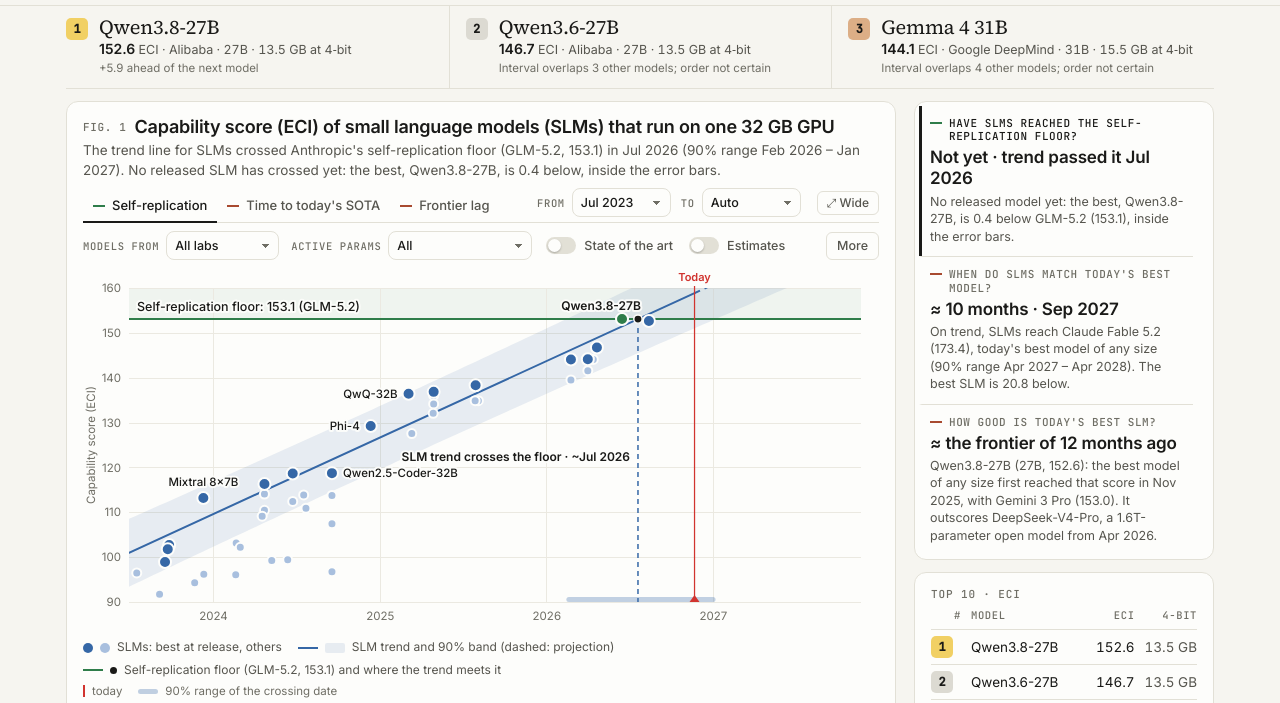
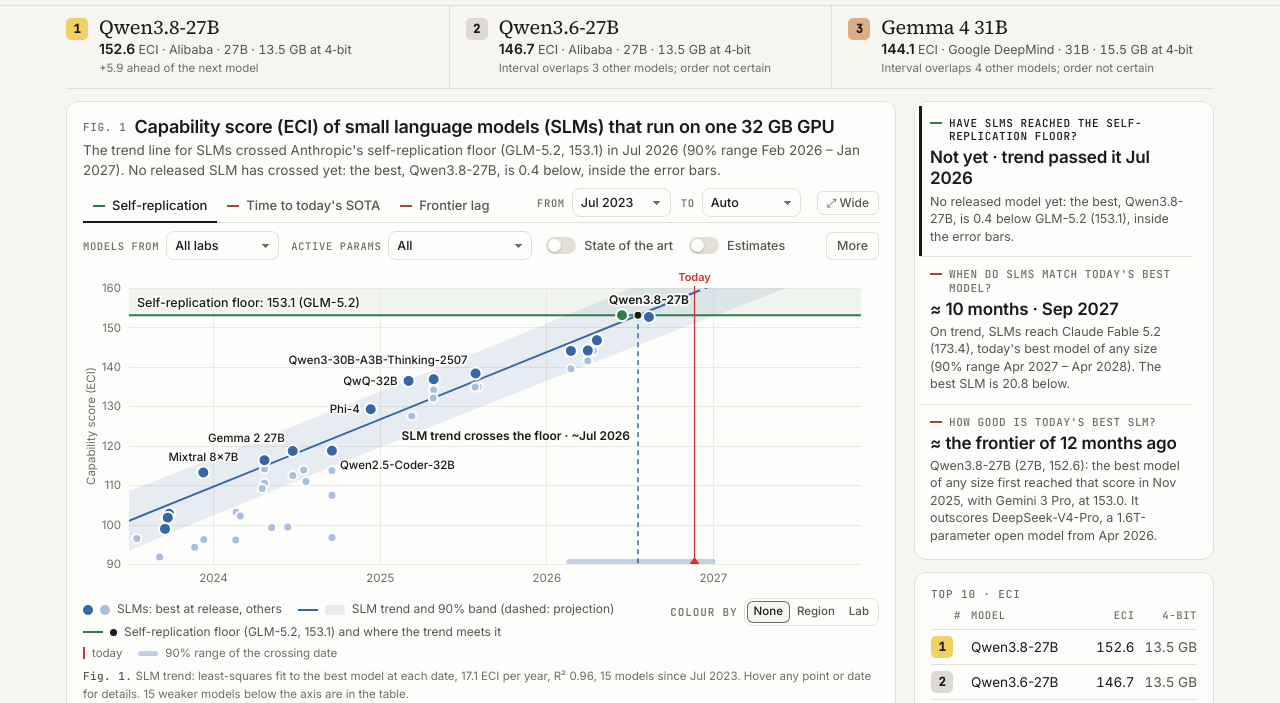
Before and after one commit to grassyhilltop/SLMArena, a plain HTML site: page index.html in a window 1280 px wide. Shown: the part 88-791 px from the top of the page. Drawn offline with nearby package versions, Linux system fonts and the light colour scheme.

Commit message:
Re-check fixes: label placement, colour key above the fold, consistent dates
- Labels never cross the threshold line; forced labels avoid key marks
  (reference, crossing, state of the art, estimates); the best SLM's name
  tries a farther ring with a leader line before covering anything; label
  boxes keep their own marks clear while leaving air between labels, so
  the state-of-the-art, frontier and estimate labels are drawn again.
- Colour-by key sits beside the legend at the lower right, above the fold.
- No crossing marks or legend entries when a fit has too few points.
- What-changed panel names the Anthropic-class fit behind its date; lag
  legend and answers worded to match what the arrow measures; empty-filter
  headline explains the Anthropic-class case; Fig. 2 labels stay in the plot.
- Phones: state-of-the-art step dots hidden (still hoverable).

Co-Authored-By: Claude Opus 5.5 <noreply@anthropic.com>
Claude-Session: https://claude.ai/code/session_01D6HdxYfT1cLVJEjgTegEt7

```diff
--- a/index.html
+++ b/index.html
@@ -207,6 +207,8 @@ details.more[open] > summary { color: var(--ink); border-color: var(--ink-3); }
 .dl:hover { color: var(--ink); }
 /* in-chart color-by legend (lower right) */
 .legend-row { display: flex; justify-content: space-between; align-items: flex-start; gap: 8px 18px; flex-wrap: wrap; }
+.legend-row > div:first-child { flex: 1 1 380px; min-width: 0; }
+#hero-colorby { flex: 0 1 auto; }
 .colorby { font-size: 11.5px; color: var(--ink-2); display: flex; flex-direction: column; align-items: flex-end; gap: 4px; margin-top: 4px; max-width: 360px; }
 .colorby .cb-head { display: flex; align-items: center; gap: 6px; }
 .colorby .cb-items { display: flex; flex-wrap: wrap; justify-content: flex-end; gap: 2px 4px; }
@@ -805,11 +807,16 @@ footer h4 { font: 500 11px/1 var(--mono); letter-spacing: 0.08em; text-transform
     var L = MODEL.lag, bt = MODEL.beaten[0];
     if (!L) return { ans: "At the frontier", why: b.name + " is the best model of any size." };
     return { ans: "≈ the frontier of " + Math.round(L.months) + " months ago",
-      why: b.name + " (" + sizeLabel(b.params_b) + ", " + f1(b.eci) + "): the best model of any size first reached that score in " + fMon(L.date) + ", with " + L.model + " (" + f1(L.eci) + ")." +
+      why: b.name + " (" + sizeLabel(b.params_b) + ", " + f1(b.eci) + "): the best model of any size first reached that score " + (hasMon(L.model) ? "" : "in " + fMon(L.date) + ", ") + "with " + L.model + ", at " + f1(L.eci) + "." +
         (bt ? " It outscores " + bt.model + ", a " + sizeLabel(bt.params_b) + "-parameter open model" + fromMon(bt.model, bt.date) + "." : "") };
   }
   function headline(key) {
-    var s = status(key); if (!s || !s.best) return "No " + scopeNoun() + " have an ECI score yet. Try another filter.";
+    var s = status(key);
+    if (!s || !s.best) {
+      var nP = pool().length;
+      return nP ? (nP === 1 ? "The only scored " + scopeOne() + " is" : "All " + nP + " scored " + scopeNoun() + " are") + " larger than Anthropic's class (≤ " + D.rule.anthropic_max_b + "B parameters). Choose “Fits 32 GB” under More to include " + (nP === 1 ? "it" : "them") + "."
+        : "No " + scopeNoun() + " have an ECI score yet. Try another filter.";
+    }
     var b = s.best, t = s.t, nm = scopeNoun(), F = MODEL.F;
     if (key === "selfrep") {
       if (s.kind === "crossed") return "A released SLM has crossed Anthropic's self-replication floor (" + t.ref_model + ", " + f1(t.value) + "): " + s.crossed.name + " scores " + f1(s.crossed.eci) + ".";
@@ -978,13 +985,13 @@ footer h4 { font: 500 11px/1 var(--mono); letter-spacing: 0.08em; text-transform
       colored ? "SLMs, coloured by " + (state.colorBy === "region" ? "region" : "lab") + " (large dots: best at release)" : "SLMs: best at release, others" + (state.est ? ", estimates (unscored)" : "")));
     lg.appendChild(legendItem(F ? [h("i", { cls: "lk-line" }), h("i", { cls: "lk-band" })].concat(state.sota ? [h("i", { cls: "lk-line", style: "border-color:var(--sota)" })] : []) : (state.sota ? [h("i", { cls: "lk-line", style: "border-color:var(--sota)" })] : []),
       (F ? "SLM trend and 90% band" : "") + (state.sota ? (F ? "; " : "") + "state of the art, " + MODEL.sota.model : "") + (F || state.sota ? " (dashed: projection)" : "No trend for this group")));
-    var vr = viewRange(), tsL = MODEL.ths[key], cdVis = !!(F && tsL && tsL.trend && !tsL.crossed && pd(tsL.trend.date) >= vr[0] && pd(tsL.trend.date) <= vr[1]);
+    var vr = viewRange(), tsL = MODEL.ths[key], cdVis = !!(F && !fewPts() && tsL && tsL.trend && !tsL.crossed && pd(tsL.trend.date) >= vr[0] && pd(tsL.trend.date) <= vr[1]);
     lg.appendChild(legendItem([h("i", { cls: "lk-th", style: "border-color:" + thColor(key) })].concat(cdVis ? [h("i", { cls: "lk-x" })] : []), t.label + " (" + t.ref_model + ", " + f1(t.value) + ")" + (cdVis ? " and where the trend meets it" : "")));
     var lg2 = $("#hero-legend2"); lg2.textContent = "";
     lg2.appendChild(legendItem([h("i", { cls: "lk-now" })], "today"));
     if (cdVis && tsL.trend.early && tsL.trend.late) lg2.appendChild(legendItem([h("i", { cls: "lk-range" })], "90% range of the crossing date"));
-    if (key === "frontier1y" && MODEL.lag) lg2.appendChild(legendItem([h("i", { cls: "lk-arrow" }, "⟷")], Math.round(MODEL.lag.months) + " months from the frontier to one GPU"));
-    if (key === "frontier1y" && MODEL.beaten.length) lg2.appendChild(legendItem([h("i", { style: "width:9px;height:9px;border:1.5px solid var(--ink-3);display:inline-block" })], "large open models it outscores"));
+    if (key === "frontier1y" && MODEL.lag) lg2.appendChild(legendItem([h("i", { cls: "lk-arrow" }, "⟷")], "today's best SLM ≈ the frontier of " + Math.round(MODEL.lag.months) + " months ago"));
+    if (key === "frontier1y" && MODEL.beaten.some(function (m) { var d = pd(m.date); return d >= vr[0] && d <= vr[1] && m.eci >= heroTarget().y0; })) lg2.appendChild(legendItem([h("i", { style: "width:9px;height:9px;border:1.5px solid var(--ink-3);display:inline-block" })], "large open models it outscores"));
     var dl = $("#hero-dl"); dl.textContent = ""; dl.appendChild(dlControl("Download chart data (CSV)", "slmarena-fig1.csv", heroCSV, (SITE.site_url || "") + "#forecast", "Download chart data on the live site")); dl.appendChild(document.createTextNode(" · "));
     var target = heroTarget();
     if (!animate || REDUCED || !HERO.cur) { cancelAnimationFrame(HERO.raf); HERO.cur = target; drawHero(target, true); return; }
@@ -1002,7 +1009,7 @@ footer h4 { font: 500 11px/1 var(--mono); letter-spacing: 0.08em; text-transform
   function heroHeight(box, W) {
     if (W < 560) return Math.round(Math.max(300, Math.min(420, W * 0.85)));
     var top = box.getBoundingClientRect().top + window.scrollY;
-    var fit = window.innerHeight - top - 80;
+    var fit = window.innerHeight - top - 118;
     if (window.innerWidth <= 980) fit = W * 0.62;
     return Math.round(Math.max(320, Math.min(state.wide ? 600 : 560, fit, W * 0.72)));
   }
@@ -1083,13 +1090,13 @@ footer h4 { font: 500 11px/1 var(--mono); letter-spacing: 0.08em; text-transform
       D.frontier_steps.forEach(function (s) { var d = pd(s.date); if (d > start && d <= today) steps.push({ d: d, v: s.eci, s: s }); });
       if (steps.length) steps.push({ d: today, v: steps[steps.length - 1].v });
       gs.append("path").attr("fill", "none").attr("stroke", C.sota).attr("stroke-width", 2).attr("d", d3.line().curve(d3.curveStepAfter).x(function (p) { return x(p.d); }).y(function (p) { return y(p.v); })(steps));
-      steps.forEach(function (p) { if (p.s && p.s !== S) gs.append("circle").attr("cx", x(p.d)).attr("cy", y(p.v)).attr("r", 2.8).attr("fill", C.sota); });
+      if (!narrow) steps.forEach(function (p) { if (p.s && p.s !== S) gs.append("circle").attr("cx", x(p.d)).attr("cy", y(p.v)).attr("r", 2.8).attr("fill", C.sota); });
       if (MODEL.FF) gs.append("line").attr("x1", x(today)).attr("x2", x(end)).attr("y1", y(MODEL.FF.a + MODEL.FF.b * yf(today))).attr("y2", y(MODEL.FF.a + MODEL.FF.b * yf(end))).attr("stroke", C.sota).attr("stroke-width", 2).attr("stroke-dasharray", "6 5");
     }
     // threshold
     g.append("line").attr("x1", M.l).attr("x2", W - M.r).attr("y1", ty).attr("y2", ty).attr("stroke", C.th).attr("stroke-width", 2);
     // projected crossing: dashed drop line from the intersection point
-    var cd = ts.trend && !ts.crossed ? pd(ts.trend.date) : null, cdOn = cd && cd >= start && cd <= end, rangeBox = null;
+    var cd = ts.trend && !ts.crossed ? pd(ts.trend.date) : null, cdOn = cd && !fewPts() && cd >= start && cd <= end, rangeBox = null;
     if (cdOn) {
       if (ts.trend.early && ts.trend.late) {
         var e0 = Math.max(x(pd(ts.trend.early)), M.l), e1 = Math.min(x(pd(ts.trend.late)), W - M.r);
@@ -1151,7 +1158,9 @@ footer h4 { font: 500 11px/1 var(--mono); letter-spacing: 0.08em; text-transform
     }
     if (refOn) pts.push({ kind: "ref", x: x(rd), y: ty, r: 6, d: rd });
     if (sotaOn) pts.push({ kind: "sota", x: x(sd), y: y(S.eci), r: 6.5, d: sd, info: S });
-    if (dom.sa > 0.5) steps.forEach(function (p) { if (p.s && p.s !== S) pts.push({ kind: "step", x: x(p.d), y: y(p.v), r: 3, d: p.d, info: p.s }); });
+    // on phones the step dots are not drawn (too dense); they stay hoverable but do not push labels around
+    function addSteps() { steps.forEach(function (p) { if (p.s && p.s !== S) pts.push({ kind: "step", x: x(p.d), y: y(p.v), r: 3, d: p.d, info: p.s }); }); }
+    if (dom.sa > 0.5 && !narrow) addSteps();
     extras.forEach(function (p) { pts.push(p); });
     var hidden = MODEL.models.filter(function (m) { var d = pd(m.date); return d >= start && d <= end && m.eci < dom.y0; }).length;
     if (full) $("#hero-fitnote").textContent = (F ? "SLM trend: least-squares fit to the best model at each date, " + f1(F.b) + " ECI per year, R² " + F.r2.toFixed(2) + ", " + F.points + " models since " + fMon(F.start) + "." : "Too few best-at-release models in this group to fit a trend.") + " Hover any point or date for details." + (hidden ? " " + hidden + (hidden === 1 ? " weaker model below the axis is" : " weaker models below the axis are") + " in the table." : "");
@@ -1162,15 +1171,16 @@ footer h4 { font: 500 11px/1 var(--mono); letter-spacing: 0.08em; text-transform
     if (rangeBox) labels.push(rangeBox);
     function free(bx, overLines) {
       if (bx.x0 < M.l || bx.x1 > W - M.r || bx.y0 < M.t - 2 || bx.y1 > H - M.b) return false;
-      for (var i = 0; i < labels.length; i++) { var o = labels[i]; if (overLines && o.line && !o.hard) continue; if (bx.x0 < o.x1 && bx.x1 > o.x0 && bx.y0 < o.y1 && bx.y1 > o.y0) return false; }
+      for (var i = 0; i < labels.length; i++) { var o = labels[i], gap = o.line ? 0 : 3; if (overLines && o.line && !o.hard) continue; if (bx.x0 - gap < o.x1 && bx.x1 + gap > o.x0 && bx.y0 < o.y1 && bx.y1 > o.y0) return false; }
       for (var j = 0; j < pts.length; j++) { var q = pts[j]; if (q.x + q.r > bx.x0 && q.x - q.r < bx.x1 && q.y + q.r > bx.y0 && q.y - q.r < bx.y1) return false; }
       return true;
     }
+    var KEYM = { ref: 1, cross: 1, sota: 1, front: 1, big: 1, est: 1, step: 1 };
     function place(lines, cands, always, overLines) {
       var w = d3.max(lines, function (l) { return textW(l.text, l.font); }), hgt = 15 * (lines.length - 1);
       for (var i = 0; i < cands.length; i++) {
         var c = cands[i], x0 = c[2] === "end" ? c[0] - w : c[2] === "middle" ? c[0] - w / 2 : c[0];
-        var bx = { x0: x0 - 4, x1: x0 + w + 4, y0: c[1] - 12, y1: c[1] + 4 + hgt };
+        var bx = { x0: x0 - 2, x1: x0 + w + 2, y0: c[1] - 12, y1: c[1] + 4 + hgt };
         if (free(bx, overLines)) { draw(c, bx); return true; }
       }
       if (!always) return false;
@@ -1178,10 +1188,10 @@ footer h4 { font: 500 11px/1 var(--mono); letter-spacing: 0.08em; text-transform
       var bestC = null, bestB = null, bestN = 1e9;
       cands.forEach(function (c2) {
         var xa0 = c2[2] === "end" ? c2[0] - w : c2[2] === "middle" ? c2[0] - w / 2 : c2[0];
-        var b2 = { x0: xa0 - 4, x1: xa0 + w + 4, y0: c2[1] - 12, y1: c2[1] + 4 + hgt };
+        var b2 = { x0: xa0 - 2, x1: xa0 + w + 2, y0: c2[1] - 12, y1: c2[1] + 4 + hgt };
         if (b2.x0 < M.l || b2.x1 > W - M.r || b2.y0 < M.t - 2 || b2.y1 > H - M.b) return;
-        if (labels.some(function (o) { return (!o.line || o.hard) && b2.x0 < o.x1 && b2.x1 > o.x0 && b2.y0 < o.y1 && b2.y1 > o.y0; })) return;
-        var n = pts.filter(function (q) { return q.x + q.r > b2.x0 && q.x - q.r < b2.x1 && q.y + q.r > b2.y0 && q.y - q.r < b2.y1; }).length;
+        if (labels.some(function (o) { var gap = o.line ? 0 : 3; return (!o.line || o.hard) && b2.x0 - gap < o.x1 && b2.x1 + gap > o.x0 && b2.y0 < o.y1 && b2.y1 > o.y0; })) return;
+        var n = pts.reduce(function (s, q) { var k = KEYM[q.kind], r = k ? q.r - 2 : q.r; return s + (q.x + r > b2.x0 && q.x - r < b2.x1 && q.y + r > b2.y0 && q.y - r < b2.y1 ? (k ? 100 : 1) : 0); }, 0);
         if (n < bestN) { bestN = n; bestC = c2; bestB = b2; }
       });
       if (!bestC) return false;
@@ -1207,7 +1217,7 @@ footer h4 { font: 500 11px/1 var(--mono); letter-spacing: 0.08em; text-transform
     var thText = narrow ? f1(t.value) + " · " + t.ref_model : t.label + ": " + f1(t.value) + " (" + t.ref_model + ")";
     var thC = [[M.l + 8, ty - 8, "start"], [W - M.r - 8, ty - 8, "end"], [W - M.r - 8, ty + 18, "end"], [M.l + 8, ty + 18, "start"]];
     if (!place([{ text: thText, font: F125, fill: C.ink }], thC)) place([{ text: f1(t.value) + " · " + t.ref_model, font: F125, fill: C.ink }], thC, true);
-    labels.push({ x0: M.l, x1: W - M.r, y0: ty - 2, y1: ty + 2, line: true });
+    labels.push({ x0: M.l, x1: W - M.r, y0: ty - 2, y1: ty + 2, line: true, hard: true });
     if (cdOn) labels.push({ x0: x(cd) - 2, x1: x(cd) + 2, y0: ty, y1: H - M.b, line: true });
     if (F) { var fsB = pd(F.start) > start ? pd(F.start) : start; if (fsB < end) block(x(fsB), y(bandAt(F, fsB)[1]), x(end), y(bandAt(F, end)[1])); }
     if (dom.sa > 0.5) {
@@ -1218,9 +1228,21 @@ footer h4 { font: 500 11px/1 var(--mono); letter-spacing: 0.08em; text-transform
     var bp = best && pts.filter(function (p) { return p.kind === "slm" && p.m === best; })[0];
     if (bp) {
       var bl = [{ text: best.name, font: F12, fill: C.ink, grp: bp.grp }];
-      if (!place(bl, [[bp.x + bp.r + 6, bp.y + 4, "start"], [bp.x - bp.r - 6, bp.y + 4, "end"], [bp.x, bp.y + bp.r + 15, "middle"], [bp.x, bp.y - bp.r - 7, "middle"], [bp.x + bp.r + 4, bp.y + bp.r + 12, "start"]]))
-        place(bl, [[bp.x + bp.r + 6, bp.y + 4, "start"], [bp.x - bp.r - 6, bp.y + 4, "end"], [bp.x, bp.y - bp.r - 7, "middle"], [bp.x, bp.y + bp.r + 15, "middle"], [bp.x - bp.r - 2, bp.y - bp.r - 5, "end"], [bp.x - bp.r - 2, bp.y + bp.r + 14, "end"],
-          [bp.x, bp.y - bp.r - 22, "middle"], [bp.x, bp.y + bp.r + 30, "middle"], [bp.x - bp.r - 2, bp.y - bp.r - 20, "end"], [bp.x - bp.r - 2, bp.y + bp.r + 29, "end"]], true, true);
+      var nearB = [[bp.x + bp.r + 6, bp.y + 4, "start"], [bp.x - bp.r - 6, bp.y + 4, "end"], [bp.x, bp.y - bp.r - 7, "middle"], [bp.x, bp.y + bp.r + 15, "middle"], [bp.x - bp.r - 2, bp.y - bp.r - 5, "end"], [bp.x - bp.r - 2, bp.y + bp.r + 14, "end"],
+          [bp.x, bp.y - bp.r - 22, "middle"], [bp.x, bp.y + bp.r + 30, "middle"], [bp.x - bp.r - 2, bp.y - bp.r - 20, "end"], [bp.x - bp.r - 2, bp.y + bp.r + 29, "end"]];
+      var ringB = [];
+      [34, 50, 66].forEach(function (dy) { [["middle", 0], ["end", -bp.r], ["start", bp.r]].forEach(function (a) { ringB.push([bp.x + a[1], bp.y - bp.r - dy, a[0]]); ringB.push([bp.x + a[1], bp.y + bp.r + dy + 8, a[0]]); }); });
+      var okB = place(bl, [[bp.x + bp.r + 6, bp.y + 4, "start"], [bp.x - bp.r - 6, bp.y + 4, "end"], [bp.x, bp.y + bp.r + 15, "middle"], [bp.x, bp.y - bp.r - 7, "middle"], [bp.x + bp.r + 4, bp.y + bp.r + 12, "start"]]) || place(bl, nearB, false, true);
+      if (!okB && place(bl, ringB, false, true)) {
+        okB = true;
+        var lb = labels[labels.length - 1], lcx = Math.max(lb.x0 + 2, Math.min(bp.x, lb.x1 - 2)), lcy = Math.max(lb.y0 + 2, Math.min(bp.y, lb.y1 - 2)), ld0 = Math.hypot(lcx - bp.x, lcy - bp.y);
+        if (ld0 > bp.r + 10) {
+          var ux = (lcx - bp.x) / ld0, uy = (lcy - bp.y) / ld0;
+          svg.append("line").attr("x1", bp.x + ux * (bp.r + 2)).attr("y1", bp.y + uy * (bp.r + 2)).attr("x2", lcx).attr("y2", lcy).attr("stroke", C.ink3).attr("stroke-width", 1);
+          block(bp.x + ux * (bp.r + 2), bp.y + uy * (bp.r + 2), lcx, lcy);
+        }
+      }
+      if (!okB) place(bl, nearB, true, true);
     }
     if (lagOn) {
       if (lagA) {
@@ -1230,7 +1252,7 @@ footer h4 { font: 500 11px/1 var(--mono); letter-spacing: 0.08em; text-transform
            [lx0 + 8, lyy - 10, "start"], [lx1 - 8, lyy - 10, "end"], [lx0 + 8, lyy + 20, "start"], [lx1 - 8, lyy + 20, "end"]], false, true);
       }
       extras.forEach(function (p) {
-        if (p.kind === "front") place([{ text: p.info.name + " · best model, " + fMon(p.info.date), font: F12, fill: C.ink }], [[p.x - 9, p.y - 9, "end"], [p.x + 9, p.y - 9, "start"], [p.x, p.y + 20, "middle"]]);
+        if (p.kind === "front") place([{ text: p.info.name + " · best model, " + fMon(p.info.date), font: F12, fill: C.ink }], [[p.x - 11, p.y - 9, "end"], [p.x + 11, p.y - 9, "start"], [p.x, p.y + 20, "middle"]]);
         if (p.kind === "big") place([{ text: p.info.model + " · " + sizeLabel(p.info.params_b) + " open", font: F115, fill: C.ink2 }], [[p.x + 8, p.y + 4, "start"], [p.x - 8, p.y + 4, "end"], [p.x, p.y + 17, "middle"], [p.x, p.y - 9, "middle"]]);
       });
     }
@@ -1238,7 +1260,7 @@ footer h4 { font: 500 11px/1 var(--mono); letter-spacing: 0.08em; text-transform
       var gx = nowOn ? x(today) : W - M.r - 4, gm = (y(best.eci) + y(S.eci)) / 2;
       svg.append("line").attr("x1", gx).attr("x2", gx).attr("y1", y(best.eci)).attr("y2", y(S.eci)).attr("stroke", C.sota).attr("stroke-width", 2.5).attr("stroke-opacity", 0.35 * dom.sa);
       labels.push({ x0: gx - 3, x1: gx + 3, y0: y(S.eci), y1: y(best.eci) });
-      place([{ text: "Gap today: " + f1(S.eci - best.eci) + " ECI", font: F12, fill: C.ink }, { text: MODEL.lag ? "best SLM ≈ the frontier of " + Math.round(MODEL.lag.months) + " months ago" : "", font: F11, fill: C.ink3 }],
+      place([{ text: "Gap today: " + f1(S.eci - best.eci) + " ECI", font: F12, fill: C.ink }, { text: MODEL.lag ? "≈ frontier of " + Math.round(MODEL.lag.months) + " months ago" : "", font: F11, fill: C.ink3 }],
         [[gx + 8, gm, "start"], [gx - 8, gm, "end"], [gx + 8, y(S.eci) - 22, "start"], [gx + 8, y(best.eci) + 22, "start"], [gx - 8, y(best.eci) + 22, "end"]]);
     }
     if (sotaOn && t.ref_model !== S.model) place([{ text: "State of the art: " + S.model + " · " + f1(S.eci), font: F12, fill: C.ink }],
@@ -1298,6 +1320,7 @@ footer h4 { font: 500 11px/1 var(--mono); letter-spacing: 0.08em; text-transform
     var whisk = svg.append("line").attr("stroke", C.ink2).attr("stroke-width", 1.5).style("display", "none");
     var cross = svg.append("line").attr("y1", M.t).attr("y2", H - M.b).attr("stroke", C.ink3).attr("stroke-width", 1).style("display", "none");
     var cdot = svg.append("circle").attr("r", 4).attr("fill", C.slm).attr("stroke", C.surface).attr("stroke-width", 2).style("display", "none");
+    if (dom.sa > 0.5 && narrow) addSteps();
     var del = pts.length ? d3.Delaunay.from(pts, function (p) { return p.x; }, function (p) { return p.y; }) : null;
     function placeTip(px, py) {
       tip.hidden = false;
@@ -1408,7 +1431,7 @@ footer h4 { font: 500 11px/1 var(--mono); letter-spacing: 0.08em; text-transform
         h("td", { cls: "num soft" }, m.vram4_gb + " GB")));
     });
     tb.appendChild(body);
-    $("#top15-h").textContent = "Top " + Math.min(10, P.length) + " · ECI" + (state.region === "all" ? "" : " · " + REGIONS.filter(function (r) { return r[0] === state.region; })[0][1]) + (state.active === "all" ? "" : " · " + ACTIVE.filter(function (r) { return r[0] === state.active; })[0][1]);
+    $("#top15-h").textContent = (P.length ? "Top " + Math.min(10, P.length) : "No models") + " · ECI" + (state.region === "all" ? "" : " · " + REGIONS.filter(function (r) { return r[0] === state.region; })[0][1]) + (state.active === "all" ? "" : " · " + ACTIVE.filter(function (r) { return r[0] === state.active; })[0][1]);
   }
 
   // ---------- findings (always all labs, the 32 GB class, fitted since Jul 2023)
@@ -1449,10 +1472,10 @@ footer h4 { font: 500 11px/1 var(--mono); letter-spacing: 0.08em; text-transform
       h("p", null, "Anthropic's Frontier Red Team (", h("a", { href: A.url, target: "_blank", rel: "noopener" }, "12 October 2026"), ") put the floor at " + A.floor_model + " = " + f1(A.floor_eci) + " and the best small model at " + A.best_model + " = " + f1(A.best_eci) + ", " + f1(A.gap) + " short, with the trend reaching the floor " + A.projection + "."),
       h("p", null, "Epoch re-estimates every score as it adds benchmark results, so published numbers move. Since the post, " + A.best_model + " " + (qb ? mv(qb.eci - A.best_eci) : "–") + " and " + A.floor_model + " " + mv(glm - A.floor_eci) + ". " +
         (gp == null ? "" : gp <= 0 ? A.best_model + " is now at or above the floor" : "The gap " + (gp < A.gap ? "shrank" : "widened") + " to " + f1(gp) + (qb.hi != null && floor.lo != null && qb.hi >= floor.lo ? ", inside both scores' uncertainty" : "")) +
-        (cra && cra.date <= "2026-12-31" ? (gp == null ? "The" : ", and the") + (cra.date <= D.today ? " trend line passed the floor in " : " trend now meets the floor in ") + fMon(cra.date) + "." : (gp == null ? "" : "."))),
+        (cra && cra.date <= "2026-12-31" ? (gp == null ? "The" : ", and the") + (cra.date <= D.today ? " trend for Anthropic's class (≤ " + D.rule.anthropic_max_b + "B) passed the floor in " : " trend for Anthropic's class (≤ " + D.rule.anthropic_max_b + "B) now meets the floor in ") + fMon(cra.date) + "." : (gp == null ? "" : "."))),
       h("p", null, h("strong", null, "In short: "), crossedBy ? "a released small model, " + crossedBy.name + ", has reached Anthropic's self-replication floor on the ECI. " :
-        (cra && cra.date <= D.today ? "the fitted trend passed Anthropic's self-replication floor in " + fMon(cra.date) + ", but no released small model has been measured at or above it yet. " :
-         cra ? "the fitted trend reaches Anthropic's self-replication floor in " + fMon(cra.date) + "; no released small model has been measured at or above it yet. " :
+        (cra && cra.date <= D.today ? "the trend for Anthropic's class (≤ " + D.rule.anthropic_max_b + "B) passed the self-replication floor in " + fMon(cra.date) + ", but no released small model has been measured at or above it yet. " :
+         cra ? "the trend for Anthropic's class (≤ " + D.rule.anthropic_max_b + "B) reaches the self-replication floor in " + fMon(cra.date) + "; no released small model has been measured at or above it yet. " :
          "no released small model has been measured at or above Anthropic's self-replication floor yet. "),
         "The ECI is only a rough proxy for replication ability, as Anthropic notes."));
     var tbl = h("table", null, h("thead", null, h("tr", null, h("th", { scope: "col" }, ""), h("th", { scope: "col" }, "Anthropic's post"), h("th", { scope: "col" }, "Today"))));
@@ -1785,7 +1808,7 @@ footer h4 { font: 500 11px/1 var(--mono); letter-spacing: 0.08em; text-transform
       // the value label goes right of the range unless a reference line runs through it; then left, then past the lines
       var vt = "≈ " + f1(e.eci), vw = textW(vt, "600 12px Inter, system-ui, sans-serif"), vx = x(e.hi) + 6, va = "start";
       var refX = [x(floor.value), x(top.eci)], hits = function (a, b) { return refX.some(function (r) { return r > a - 4 && r < b + 4; }); };
-      if (hits(vx, vx + vw)) {
+      if (hits(vx, vx + vw) || vx + vw > W - M.r) {
         vx = x(e.lo) - 6; va = "end";
         if (vx - vw < M.l || hits(vx - vw, vx)) { vx = Math.max(refX[0], refX[1]) + 6; va = "start"; }
       }
```
Also changed, not shown: src/template.html (+48 -25 lines), index_fig2_360.png (added).
